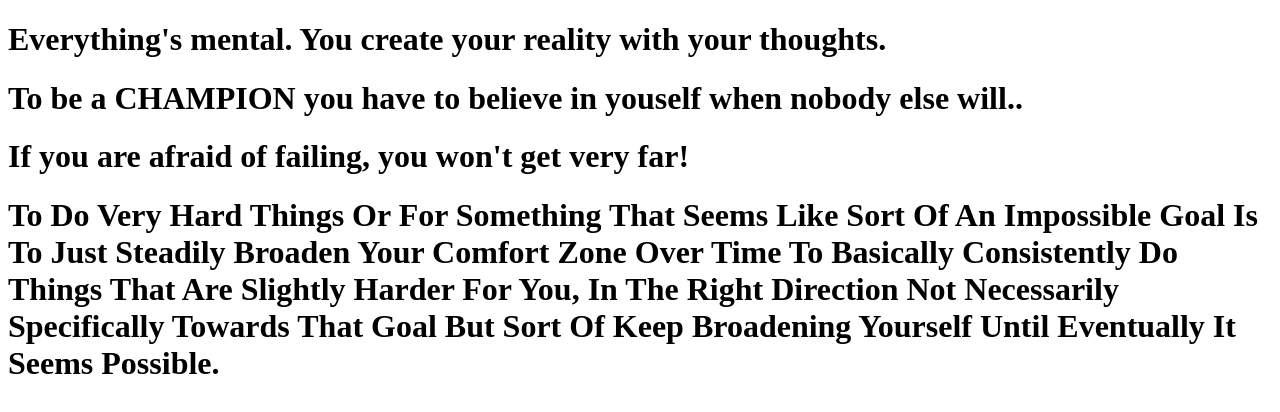
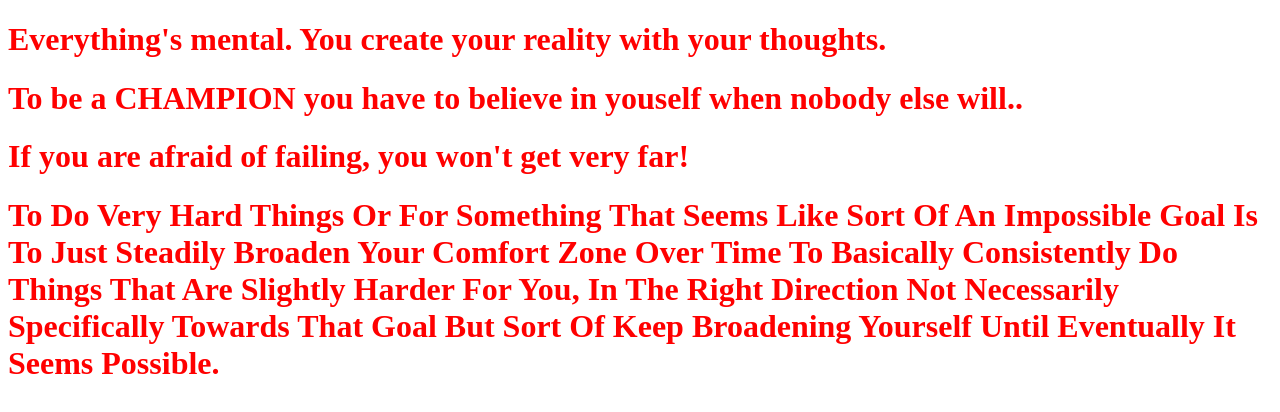
Before and after one commit to suneetsuniit/youhavetolearnvue, a Vue app: page / in a window 1280 px wide. Shown: the top 412 px of the page. Built offline with nearby package versions, Linux system fonts and the light colour scheme; the HTML template or start-up script is replaced by a standard one.

Commit message:
Update App.vue

```diff
--- a/src/App.vue
+++ b/src/App.vue
@@ -21,3 +21,10 @@ export default {
   }
 };
 </script>
+
+<style  lang="scss">
+h1{
+  color:red;
+}
+
+</style>
```
